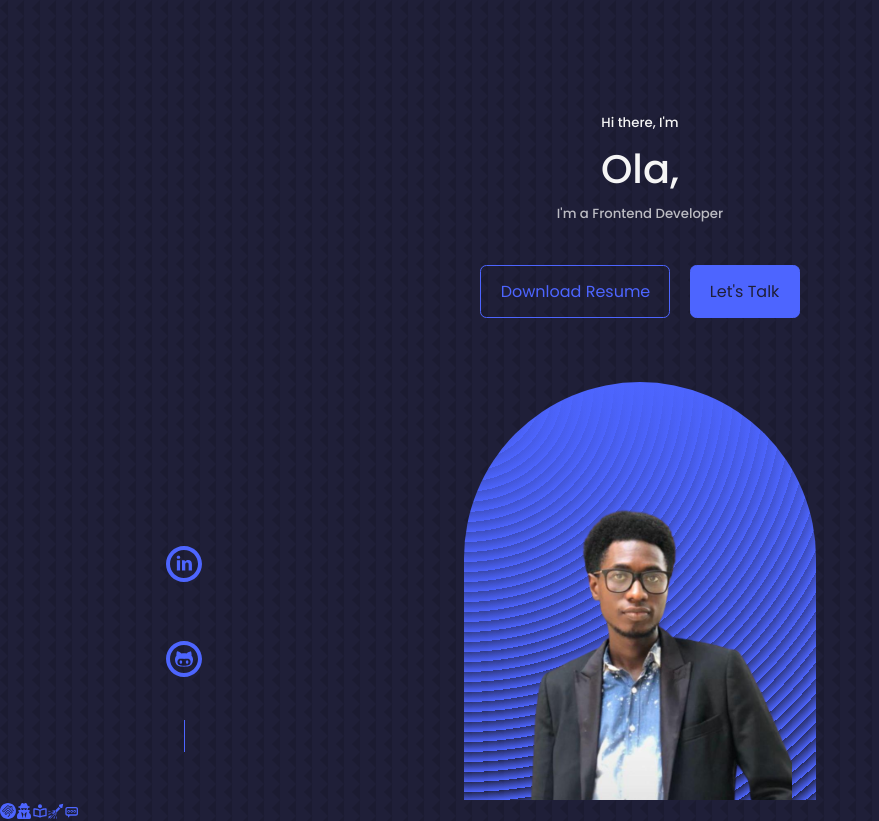
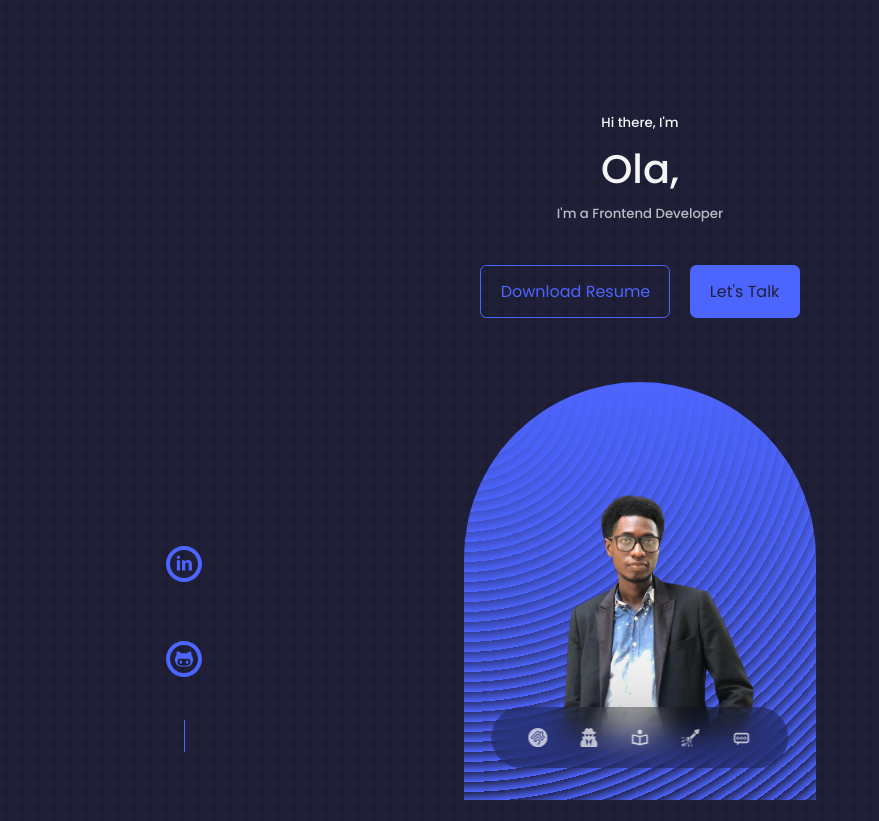
Before and after one commit to Olixfills/portfolio, a React (Create React App) app: page / in a window 1280 px wide. Shown: the top 821 px of the page, without its empty margins (0-879 px from the left). Built offline with nearby package versions, Linux system fonts and the light colour scheme.

Commit message:
started nav bar

```diff
--- a/src/components/about/About.jsx
+++ b/src/components/about/About.jsx
@@ -2,7 +2,16 @@ import React from "react";
 import "./about.css";
 
 const About = () => {
-  return <section id="about">About</section>;
+  return (
+    <section id="about">
+      <h5>A little about me..</h5>
+      <h2>Let's meet Ola</h2>
+      <div className="container about__container">
+        <div className="about__img"></div>
+        <div className="about__desc"></div>
+      </div>
+    </section>
+  );
 };
 
 export default About;
--- a/src/components/header/header.css
+++ b/src/components/header/header.css
@@ -55,9 +55,9 @@ header{
     padding: 5rem 1.5rem 0 1.5rem;
 }
 
-img{
+/* img{
     height: 100%;
-}
+} */
 
 
 
@@ -87,7 +87,7 @@ img{
         display: none;
     }
     img{
-        /* height: %; */
+        height: 100%;
         position: absolute;
         bottom: 0;
     }
--- a/src/components/nav/navbar.css
+++ b/src/components/nav/navbar.css
@@ -0,0 +1,35 @@
+nav {
+    background: rgba(0,0,0,0.3);
+    width: max-content;
+    padding: 0.7rem 1.7rem;
+    z-index: 2;
+    position: -webkit-sticky;
+    position: sticky;
+    top: 1rem;
+    left: 50%;
+    transform: translateX(-50%);
+    bottom: 2rem;
+    display: flex;
+    gap: 0.8rem;
+    border-radius: 3rem;
+    backdrop-filter: blur(15px);
+
+}
+
+nav a{
+    background: transparent;
+    padding: 0.6rem;
+    border-radius: 50%;
+    display: flex;
+    color: var(--color-light);
+    font-size: 1.2rem;
+}
+
+nav a:hover{
+    background: rgba(0,0,0,0.3);
+}
+
+/* nav a.active{
+    background-color: var(--color-bg);
+    color: var(--color-white);
+} */
```
